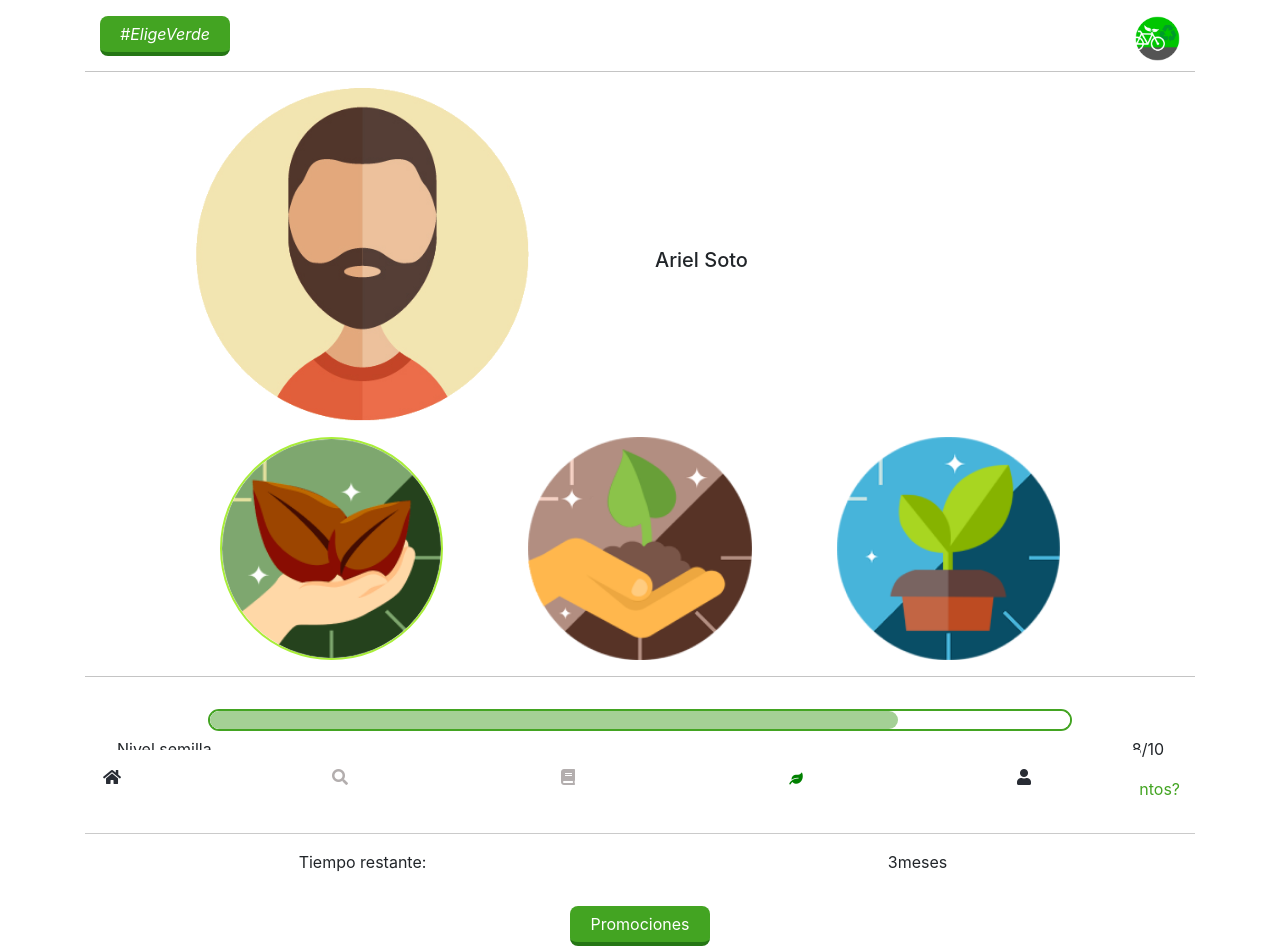
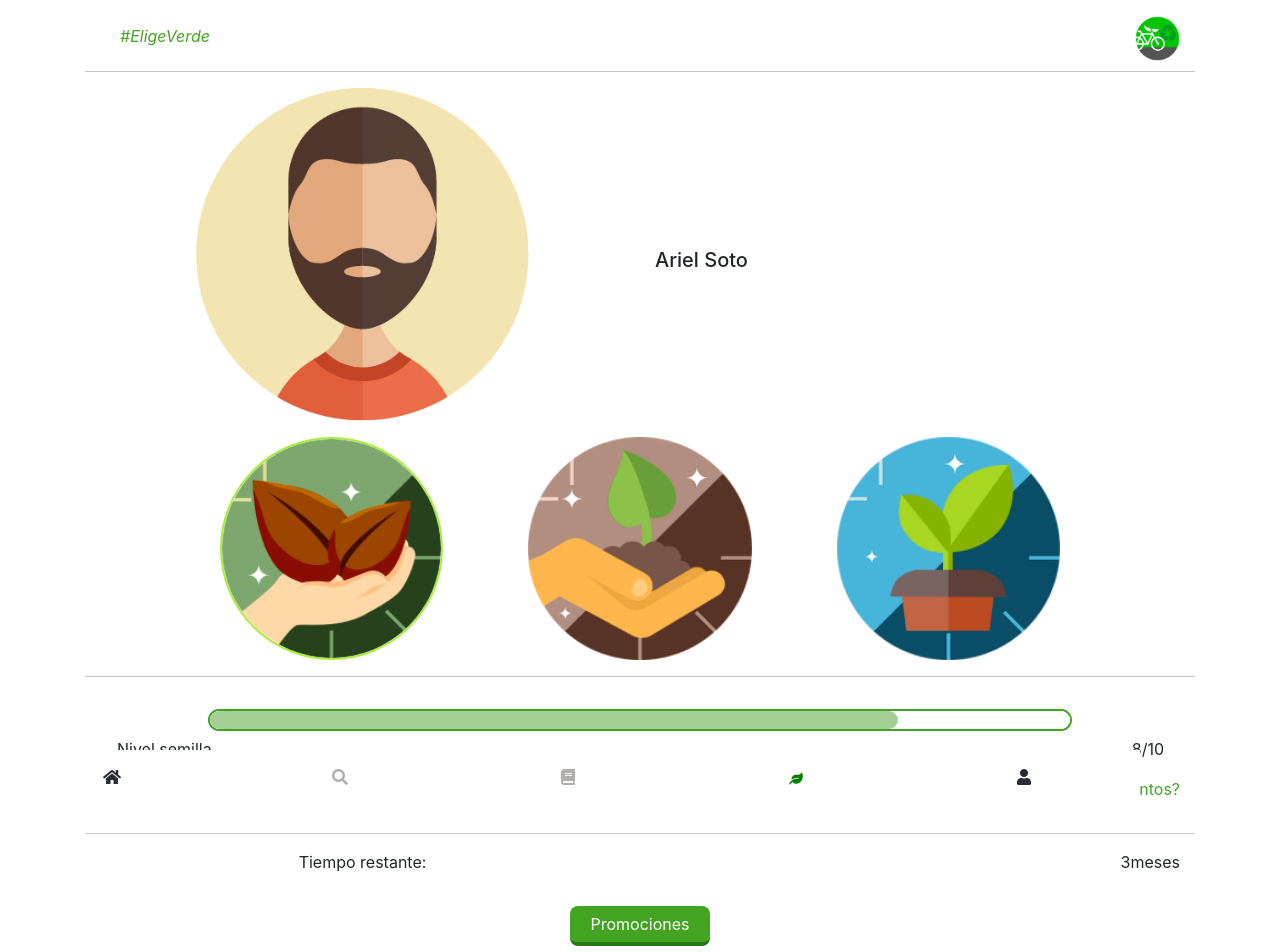
Before and after one commit to alelulu/SCL009-hackathon-ubereats, a React (Create React App) app: page /beneficios in a window 1280 px wide. Shown: the top 952 px of the page. Built offline with nearby package versions, Linux system fonts and the light colour scheme; a web font is replaced by a local one.

Commit message:
añadiendo estilo

```diff
--- a/src/componentes/cabecera.js
+++ b/src/componentes/cabecera.js
@@ -10,7 +10,7 @@ class Cabecera extends Component{
       <div className="container cabecera-container">
         <div className="row">
           <div className="col col-btn">
-            <button className="btn-elige-verde" type="button" src="https://api.instagram.com/oauth/authorize/?client_id=CLIENT-ID&redirect_uri=REDIRECT-URI&response_type=code">#EligeVerde</button>
+            <p className="btn-elige-verde">#EligeVerde</p>
           </div>
           <div className="col col-logo">
             <img src={logoImg} alt="Logo elige verde" className="logo-elige-verde"/>
--- a/src/componentes/estilos/cabecera.css
+++ b/src/componentes/estilos/cabecera.css
@@ -1,10 +1,6 @@
 .btn-elige-verde {
-  background-color: #43A422;
-  color: #ffffff;
-  border: none;
-  border-radius: 8px;
-  padding: 6px 20px;
-  border-bottom: #257615 solid 4px;
+  color: #43A422;
+  padding: 8px 20px;
   font-style: italic;
 }
 .btn-elige-verde:hover {
--- a/src/componentes/estilos/progreso.css
+++ b/src/componentes/estilos/progreso.css
@@ -62,3 +62,6 @@ text-align: center
   border-top: #257615 solid 1px;
   border-bottom: #257615 solid 2px
 }
+.col-meses {
+  text-align: right
+}
--- a/src/componentes/progreso.js
+++ b/src/componentes/progreso.js
@@ -32,7 +32,7 @@ class Progreso extends Component {
           <div className="col">
             <p>Tiempo restante:</p>
           </div>
-          <div className="col">
+          <div className="col col-meses">
             <p>3meses</p>
           </div>
         </div>
--- a/src/paginas/estilos/beneficios.css
+++ b/src/paginas/estilos/beneficios.css
@@ -6,7 +6,6 @@
   text-align: left;
   padding: 0;
 }
-
 .icono-usuario {
   width: 60%;
 }
--- a/src/paginas/estilos/perfil-usuario.css
+++ b/src/paginas/estilos/perfil-usuario.css
@@ -3,7 +3,9 @@
     flex-direction: column;
     text-align: initial;
 }
-
+.icono-usuario-perfil {
+    padding-bottom: 7px
+}
 .usuario-perfil{
     display: flex;
     flex-direction: row;
--- a/src/paginas/perfil-usuario.js
+++ b/src/paginas/perfil-usuario.js
@@ -9,13 +9,12 @@ class Usuario extends React.Component{
     render(){
         return (
             <section className="usuario-seccion">
-
                 <div className="usuario-perfil">
                     <div className="usuario-name">
                         <p>Usuario</p>
                     </div>
                     <div className="usuario-photo">
-                        <img src={user} alt="img de usuario"/>
+                        <img className="icono-usuario-perfil" src={user} alt="img de usuario"/>
                     </div>
                 </div>
 
```
